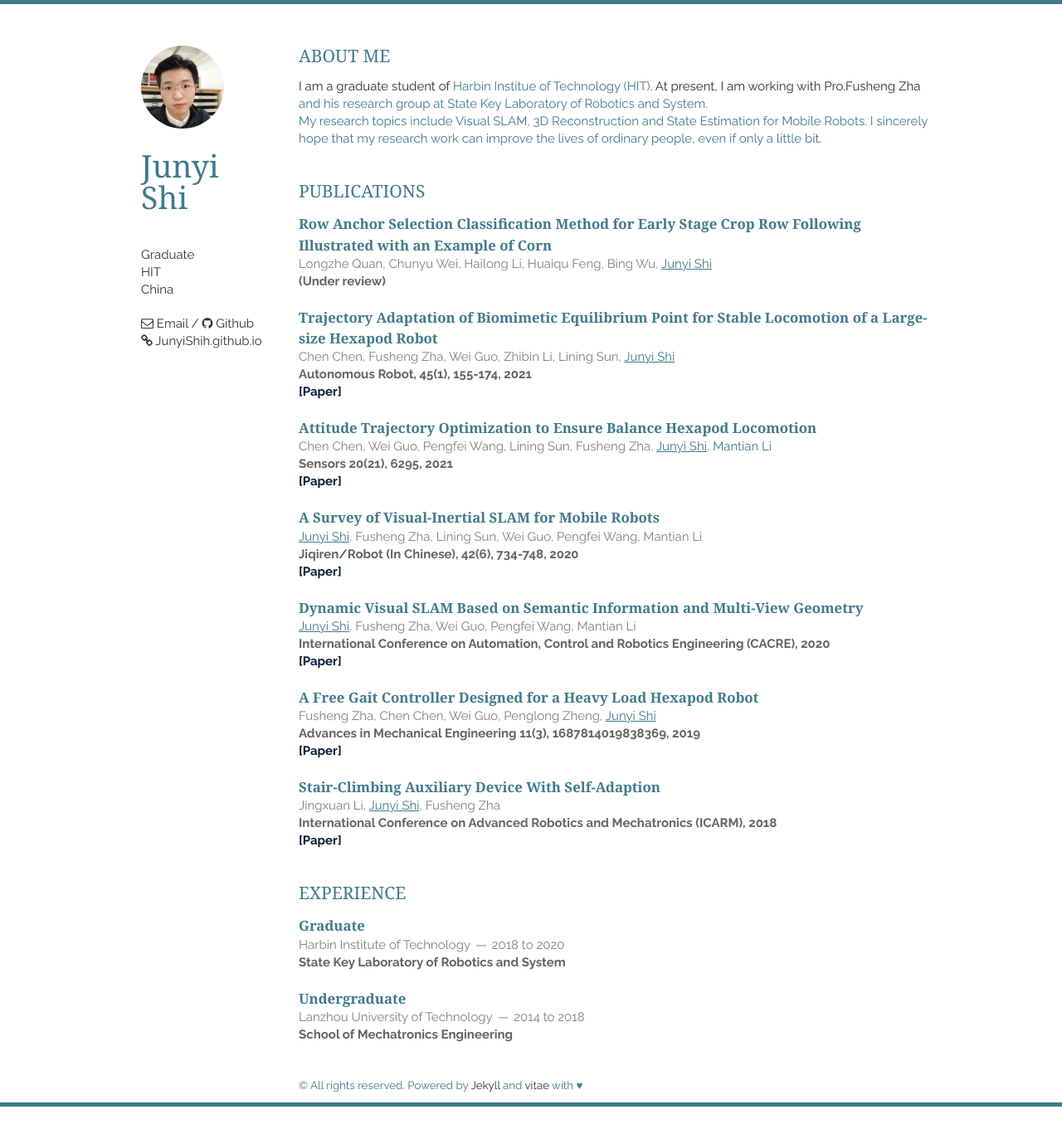
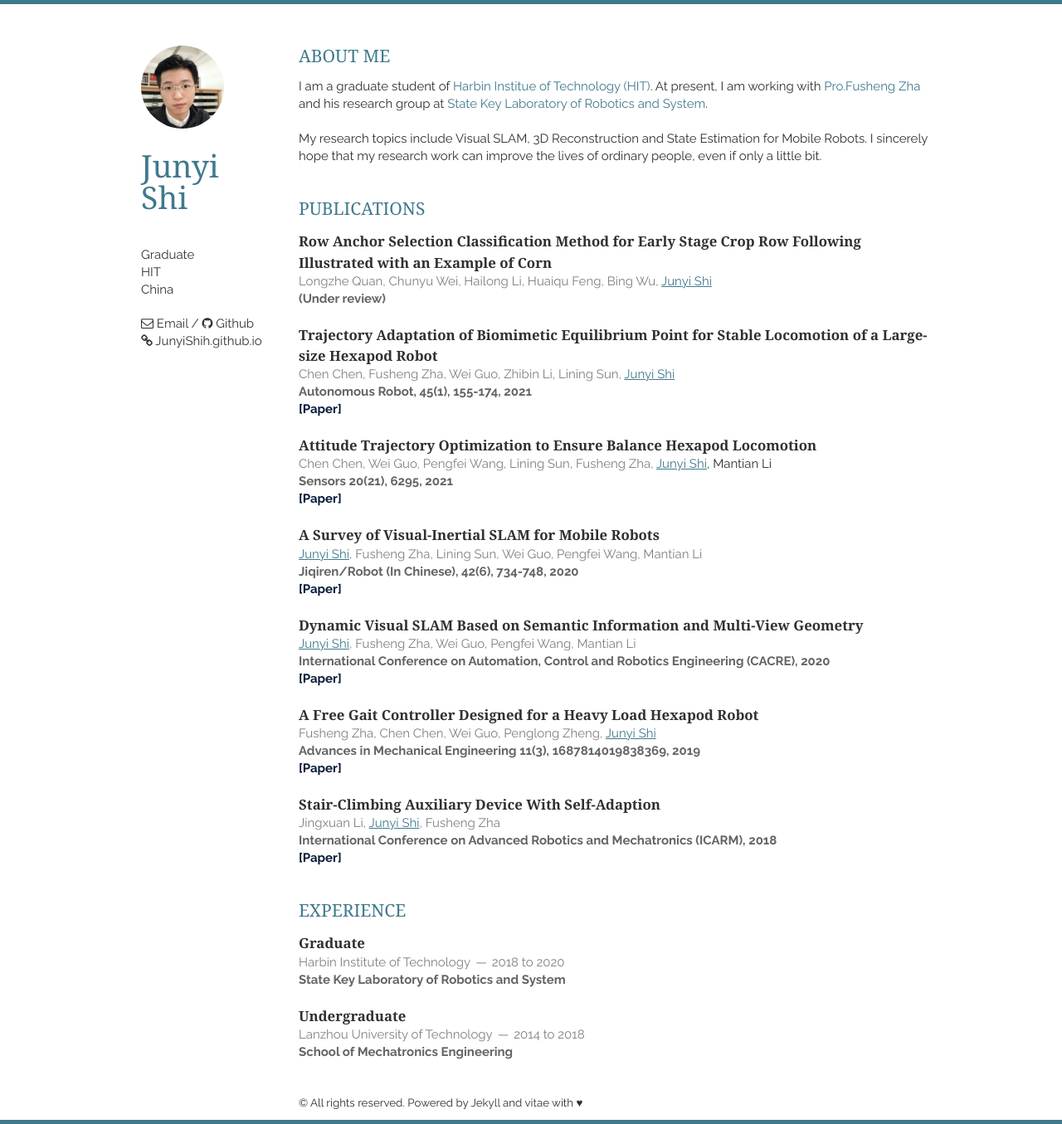
Before and after one commit to JunYiShih/JunYiShih.github.io, a Jekyll site: the page built from index.html, in a window 1280 px wide. Shown: the whole page at 83% size. Built offline with Jekyll 4.4.1, drawn with Linux system fonts in a browser that asks for light colours; nearby versions of some CDN libraries; the list of posts is cut into pages by our own code; a style sheet for code colours, icons or effects is not loaded; before the commit the page ends 1334 px from its top, so only the background shows below that.

Commit message:
Update AboutMe.html

```diff
--- a/_includes/AboutMe.html
+++ b/_includes/AboutMe.html
@@ -1,8 +1,8 @@
 <section class="thirteen columns">
     <h1>About Me</h1>
     <article>
-        <p>I am a graduate student of <a href="http://en.hit.edu.cn/"><font color="#40798C">Harbin Institue of Technology (HIT)</font></a>. At present, I am working with Pro.Fusheng Zha <a href="http://homepage.hit.edu.cn/zhafusheng?lang=en"><font color="#40798C"> and his research group at <a href="http://robot.hit.edu.cn/main.htm"><font color="#40798C">State Key Laboratory of Robotics and System</font></a>. <br>
-
+        <p>I am a graduate student of <a href="http://en.hit.edu.cn/"><font color="#40798C">Harbin Institue of Technology (HIT)</font></a>. At present, I am working with <a href="http://homepage.hit.edu.cn/zhafusheng?lang=en"><font color="#40798C">Pro.Fusheng Zha</font></a> and his research group at <a href="http://robot.hit.edu.cn/main.htm"><font color="#40798C">State Key Laboratory of Robotics and System</font></a>. <br>
+        <br>
         My research topics include Visual SLAM, 3D Reconstruction and State Estimation for Mobile Robots. I sincerely hope that my research work can improve the lives of ordinary people, even if only a little bit.</p>
 
 
```
